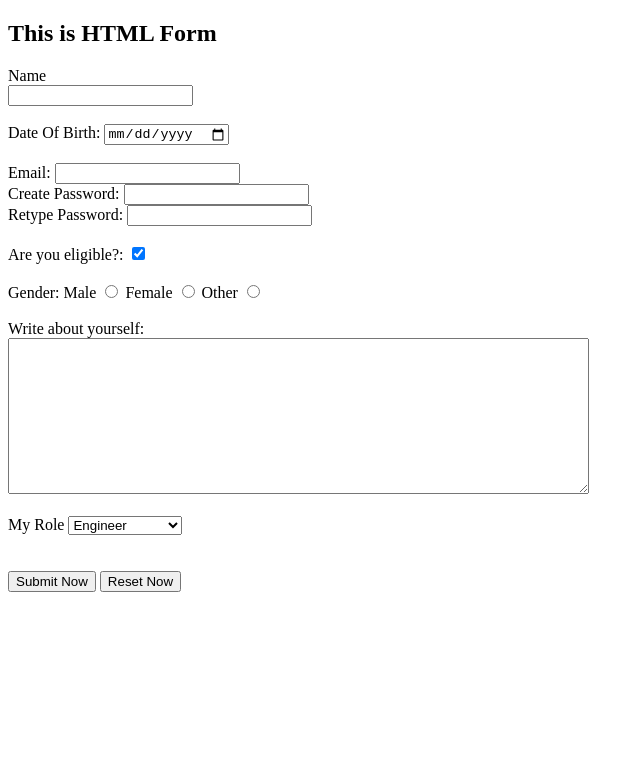
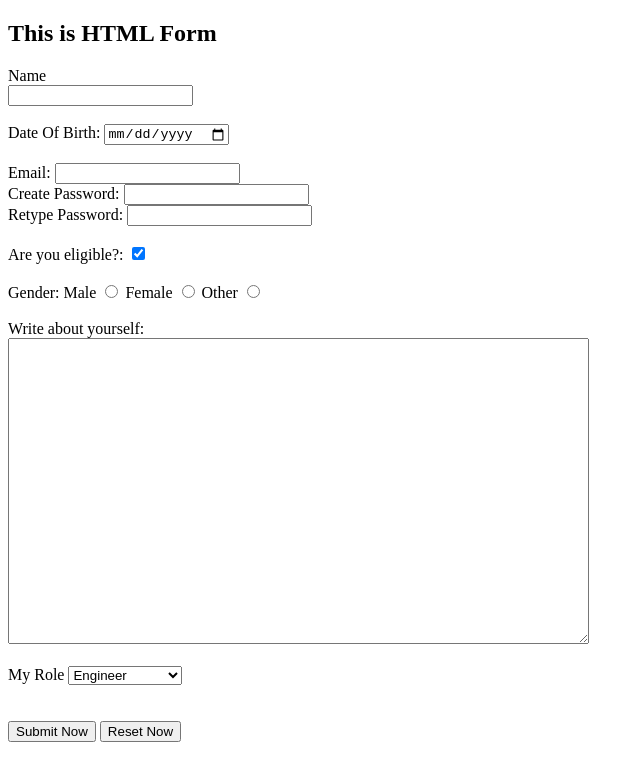
Before and after one commit to sahilbnsll/Web-Development, a plain HTML site: page HTML/form.html in a window 1280 px wide. Shown: the whole page, without its empty margins (0-644 px from the left). Drawn offline with Linux system fonts and the light colour scheme.

Commit message:
HTML Work

```diff
--- a/HTML/form.html
+++ b/HTML/form.html
@@ -46,7 +46,7 @@
 
         <br>
         <div>
-            Write about yourself: <br><textarea name="myText" cols="70" rows="10"></textarea>
+            Write about yourself: <br><textarea name="myText" cols="70" rows="20"></textarea>
         </div>
 
         <br>
```
